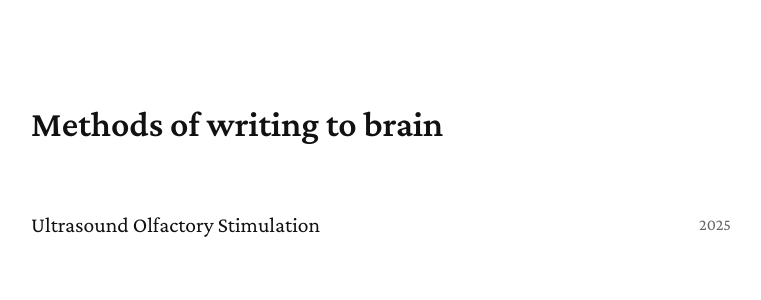
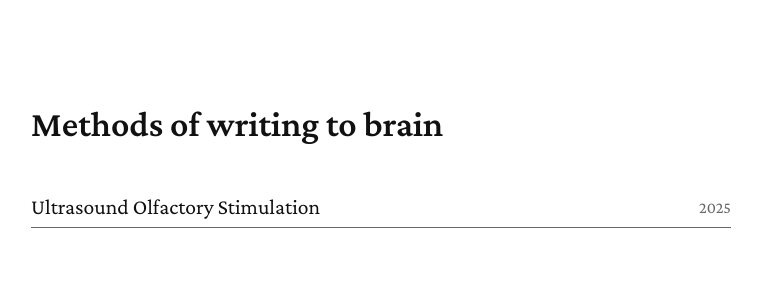
Before and after one commit to ennucore/writetobrain, a Next.js app: page / in a window 1280 px wide. Shown: the top 300 px of the page, without its empty margins (259-1020 px from the left). Built offline with nearby package versions, Linux system fonts and the light colour scheme.

Commit message:
link animations and things like that

```diff
--- a/app/globals.css
+++ b/app/globals.css
@@ -26,12 +26,54 @@ body {
 a {
   color: inherit;
   text-decoration: none;
-  border-bottom: 1px solid var(--accent);
-  transition: border-color 0.2s;
+  background-image: linear-gradient(var(--foreground), var(--foreground)), linear-gradient(var(--accent), var(--accent));
+  background-size: 0% 1px, 100% 1px;
+  background-position: 0 100%, 0 100%;
+  background-repeat: no-repeat;
+  transition: background-size 0.3s ease;
+  padding-bottom: 2px;
 }
 
 a:hover {
-  border-bottom-color: var(--foreground);
+  background-size: 100% 1px, 100% 1px;
+  color: var(--foreground);
+}
+
+/* Arrow Hover Effect */
+.arrow-hover {
+  position: relative;
+  display: inline-block;
+  background-image: linear-gradient(var(--foreground), var(--foreground));
+  background-size: 0% 1px;
+  background-position: 0 100%;
+  background-repeat: no-repeat;
+  transition: color 0.3s ease, background-size 0.3s ease;
+  padding-bottom: 2px;
+  padding-right: 24px;
+  /* Make space for the arrow */
+}
+
+.arrow-hover::after {
+  content: "→";
+  position: absolute;
+  right: 0;
+  opacity: 0;
+  transform: translateX(10px);
+  transition: all 0.3s ease;
+}
+
+.arrow-hover:hover {
+  background-size: 100% 1px;
+  color: var(--foreground);
+}
+
+.arrow-hover-no-underline:hover {
+  background-size: 0% 1px;
+}
+
+.arrow-hover:hover::after {
+  opacity: 1;
+  transform: translateX(0);
 }
 
 .container {
--- a/app/olfactory/page.js
+++ b/app/olfactory/page.js
@@ -11,7 +11,10 @@ export default function OlfactoryPage() {
                     Inducing smell sensations with transcranial focused ultrasound stimulation of the olfactory system
                 </p>
                 <div className="text-sm text-accent">
-                    Lev Chizhov, Albert Yan-Huang, Thomas Ribeiro, Aayush Gupta
+                    <a href="https://lev.la" target="_blank" rel="noopener noreferrer" className="hover:text-foreground transition-colors">Lev Chizhov</a>,{' '}
+                    <a href="https://exr0n.com/" target="_blank" rel="noopener noreferrer" className="hover:text-foreground transition-colors">Albert Yan-Huang</a>,{' '}
+                    <a href="https://x.com/thomas_rribeiro" target="_blank" rel="noopener noreferrer" className="hover:text-foreground transition-colors">Thomas Ribeiro</a>,{' '}
+                    <a href="https://aayushg.com/" target="_blank" rel="noopener noreferrer" className="hover:text-foreground transition-colors">Aayush Gupta</a>
                 </div>
             </header>
 
--- a/app/page.js
+++ b/app/page.js
@@ -6,12 +6,14 @@ export default function Home() {
       <h1 className="text-3xl font-bold mb-8 font-heading">Methods of writing to brain</h1>
 
       <div className="border-t border-accent">
-        <div className="flex justify-between items-center py-4 border-b border-accent hover:bg-gray-50 transition-colors">
-          <Link href="/olfactory" className="text-xl block w-full no-underline hover:text-foreground">
-            Ultrasound Olfactory Stimulation
-          </Link>
-          <span className="text-accent text-sm">2025</span>
-        </div>
+        <Link href="/olfactory" className="block group">
+          <div className="flex justify-between items-center py-6 px-4 -mx-4 rounded-lg transition-all duration-300 ease-in-out hover:bg-gray-50 hover:scale-[1.02] hover:shadow-lg border-b border-accent group-hover:border-transparent">
+            <span className="text-xl font-medium group-hover:text-foreground transition-colors arrow-hover arrow-hover-no-underline">
+              Ultrasound Olfactory Stimulation
+            </span>
+            <span className="text-accent text-sm group-hover:text-foreground transition-colors">2025</span>
+          </div>
+        </Link>
         {/* Placeholder for future methods */}
       </div>
     </div>
--- a/package.json
+++ b/package.json
@@ -12,6 +12,7 @@
     "@mdx-js/loader": "^3.1.1",
     "@mdx-js/react": "^3.1.1",
     "@next/mdx": "^16.0.3",
+    "lucide-react": "^0.554.0",
     "next": "16.0.3",
     "react": "19.2.0",
     "react-dom": "19.2.0",
```
Also changed, not shown: 1 other file (tests, documents, lock files or other folders).
